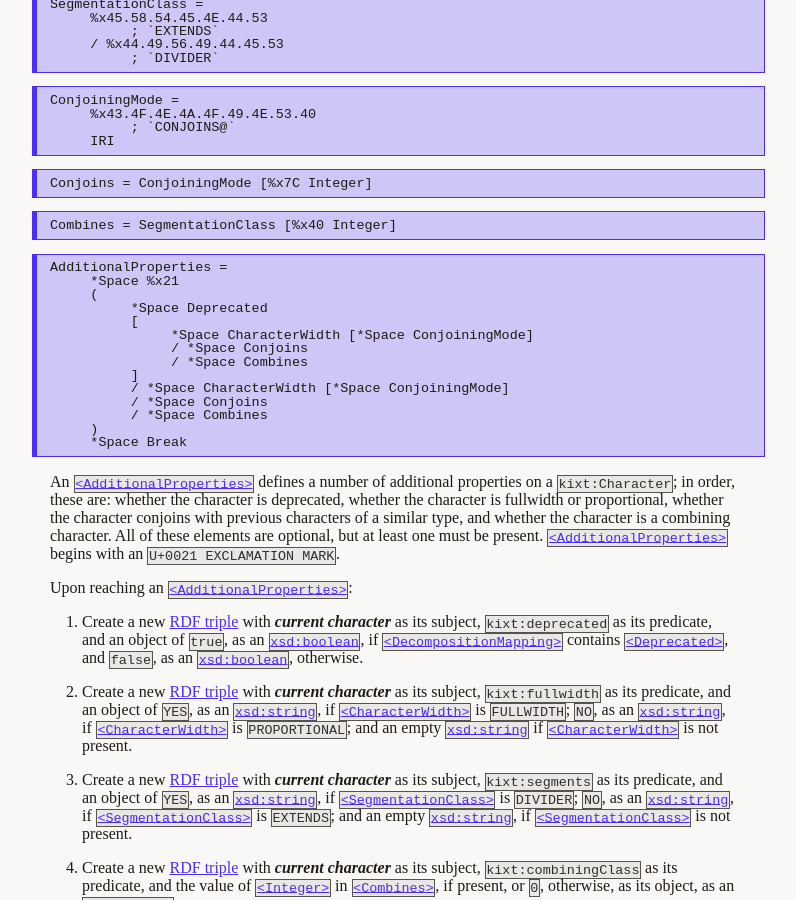
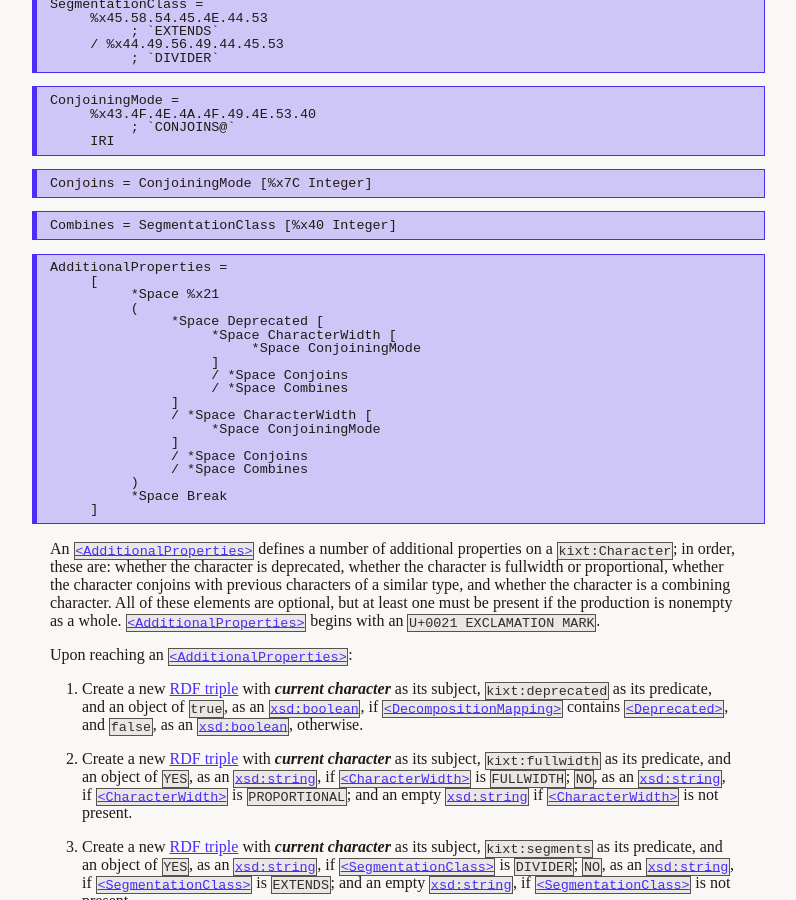
Before and after one commit to kibi-network/Kixt, a Jekyll site: the page built from -/Charset/index.md, in a window 1280 px wide and 900 px high, scrolled down 14697 px. Shown: the whole window, without its empty margins (246-1042 px from the left). Built offline with Jekyll 4.4.1, drawn with Linux system fonts in a browser that asks for light colours; our own code applies the rules of GitHub Pages for plain Markdown files; some of the changed text lies outside the part shown.

Commit message:
AdditionalProperties should be always present / optionally empty

````diff
--- a/-/Charset/index.md
+++ b/-/Charset/index.md
@@ -650,7 +650,7 @@ CharacterDefinition =
 	CharacterInfo
 	CompatibilityMapping
 	DecompositionMapping
-	[AdditionalProperties]
+	AdditionalProperties
 	[Aliases]
 	[OtherNames]
 	[Notes]
@@ -660,7 +660,7 @@ CharacterDefinition =
 {: id="prod.CharacterDefinition"}
 
 A [`<CharacterDefinition>`] defines a single `kixt:Character`.
-The [`<UnicodeMapping>`] and [`<CharacterInfo>`] productions are required; the [`<CompatibilityMapping>`] and [`<DecompositionMapping>`] productions are required but may be empty; all other productions are optional but must be specified in the order above.
+The [`<UnicodeMapping>`] and [`<CharacterInfo>`] productions are required; the [`<CompatibilityMapping>`], [`<DecompositionMapping>`], and [`<AdditionalProperties>`] productions are required but may be empty; all other productions are optional but must be specified in the order above.
 
 Upon reaching a [`<CharacterDefinition>`], set <var>current character</var> to a new [blank node].
 Create a new [RDF triple] with <var>current charset</var> as its subject, `kixt:character` as its predicate, and <var>current character</var> as its object.
@@ -939,24 +939,29 @@ Combines = SegmentationClass [%x40 Integer]
 {: id="prod.Combines"}
 ```abnf
 AdditionalProperties =
-	*Space %x21
-	(
-		*Space Deprecated
-		[
-			*Space CharacterWidth [*Space ConjoiningMode]
+	[
+		*Space %x21
+		(
+			*Space Deprecated [
+				*Space CharacterWidth [
+					*Space ConjoiningMode
+				]
+				/ *Space Conjoins
+				/ *Space Combines
+			]
+			/ *Space CharacterWidth [
+				*Space ConjoiningMode
+			]
 			/ *Space Conjoins
 			/ *Space Combines
-		]
-		/ *Space CharacterWidth [*Space ConjoiningMode]
-		/ *Space Conjoins
-		/ *Space Combines
-	)
-	*Space Break
+		)
+		*Space Break
+	]
 ```
 {: id="prod.AdditionalProperties"}
 
 An [`<AdditionalProperties>`] defines a number of additional properties on a `kixt:Character`; in order, these are: whether the character is deprecated, whether the character is fullwidth or proportional, whether the character conjoins with previous characters of a similar type, and whether the character is a combining character.
-All of these elements are optional, but at least one must be present.
+All of these elements are optional, but at least one must be present if the production is nonempty as a whole.
 [`<AdditionalProperties>`] begins with an `U+0021 EXCLAMATION MARK`.
 
 Upon reaching an [`<AdditionalProperties>`]:
````
Also changed, not shown: 1 other file.
